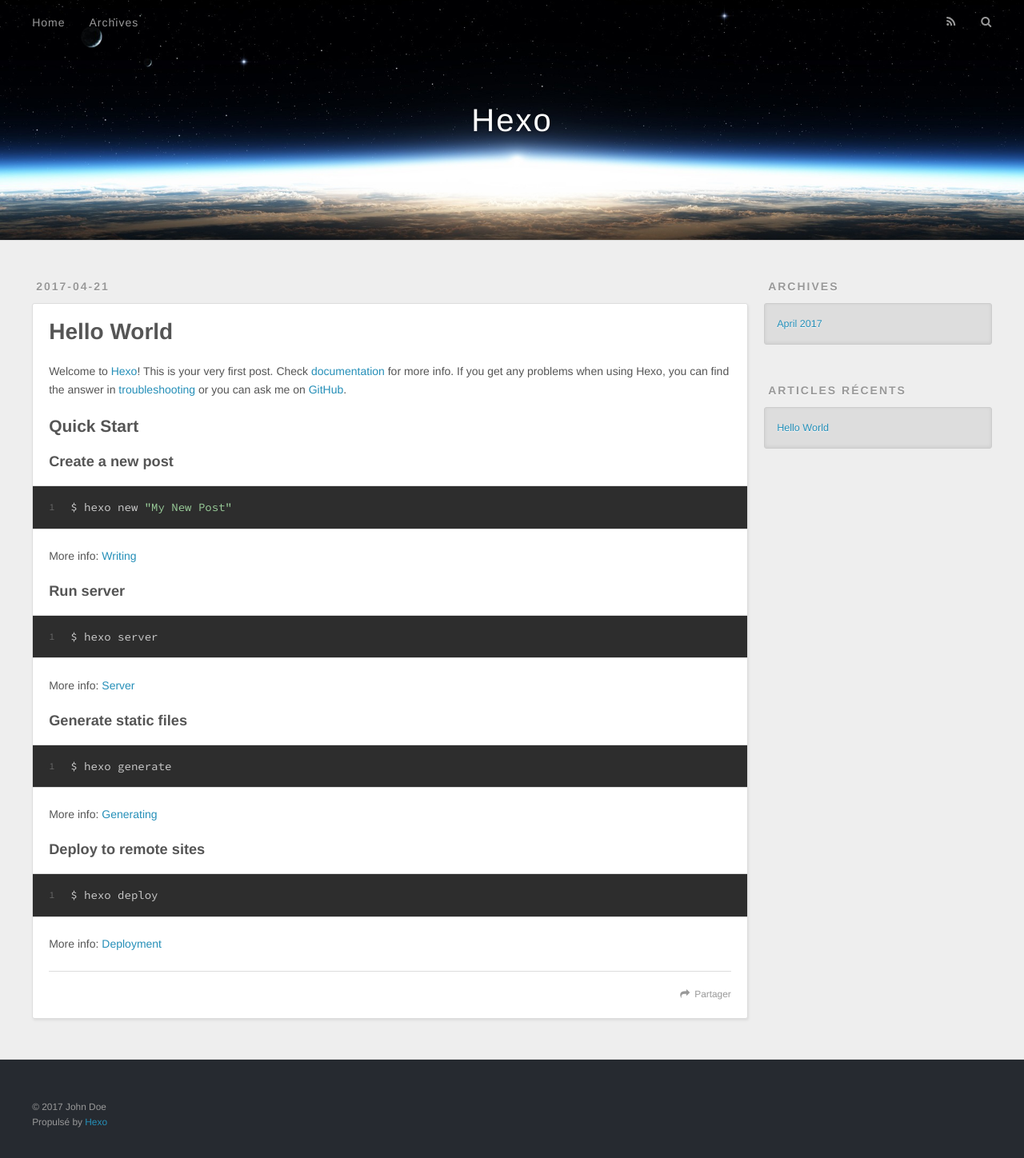
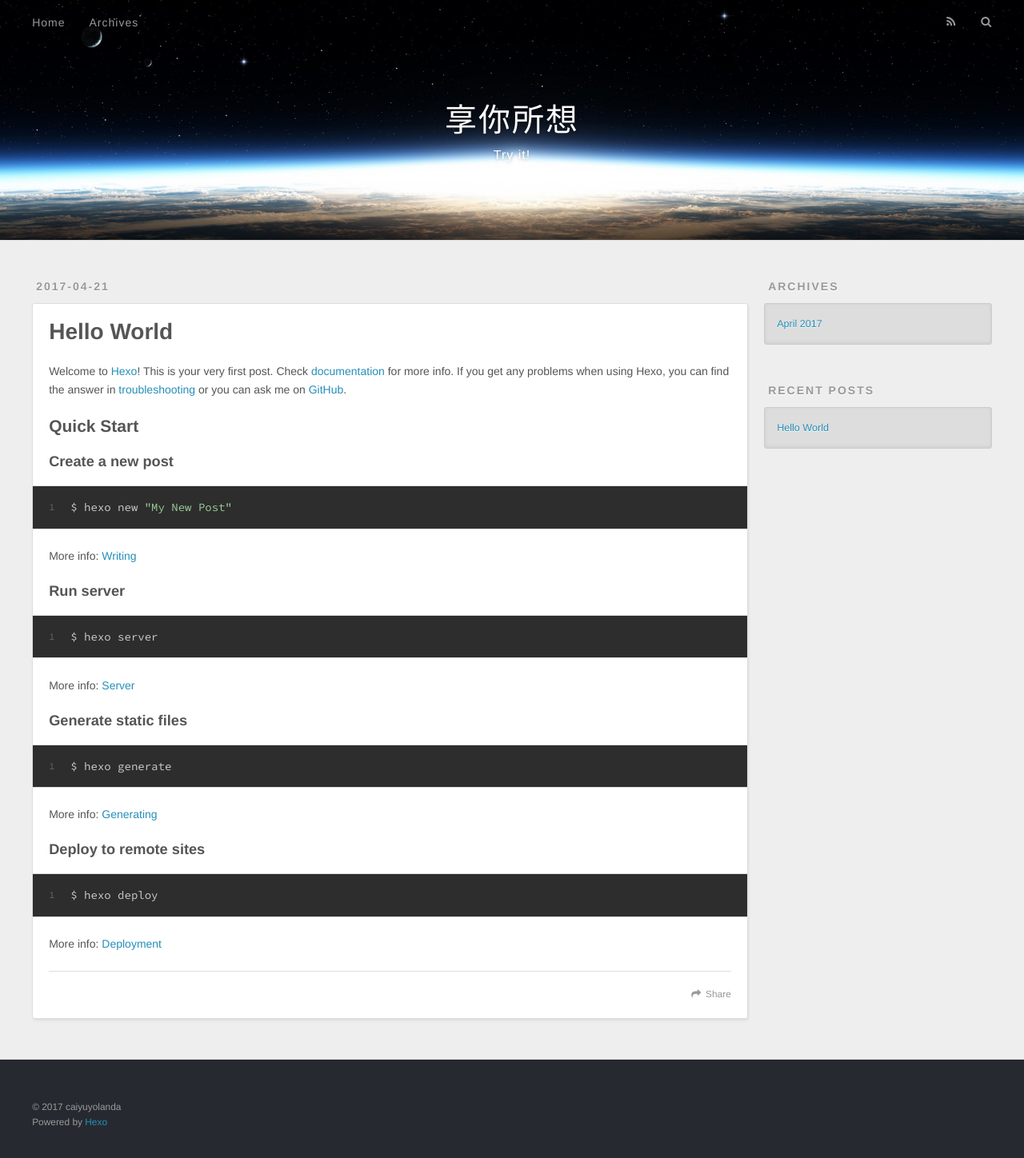
Before and after one commit to yucaiyolanda/caiyuyolanda.github.io, a plain HTML site: page index.html in a window 1280 px wide. Shown: the whole page at 80% size. Drawn offline with nearby package versions, Linux system fonts and the light colour scheme.

Commit message:
Site updated: 2017-04-22 13:50:53

```diff
--- a/index.html
+++ b/index.html
@@ -3,16 +3,19 @@
 <head>
   <meta charset="utf-8">
 
-  <title>Hexo</title>
+  <title>享你所想</title>
   <meta name="viewport" content="width=device-width, initial-scale=1, maximum-scale=1">
-  <meta property="og:type" content="website">
-<meta property="og:title" content="Hexo">
-<meta property="og:url" content="http://yoursite.com/index.html">
-<meta property="og:site_name" content="Hexo">
+  <meta name="description" content="A little kindness will make a real difference.">
+<meta property="og:type" content="website">
+<meta property="og:title" content="享你所想">
+<meta property="og:url" content="http://yucaiyolanda.com/index.html">
+<meta property="og:site_name" content="享你所想">
+<meta property="og:description" content="A little kindness will make a real difference.">
 <meta name="twitter:card" content="summary">
-<meta name="twitter:title" content="Hexo">
+<meta name="twitter:title" content="享你所想">
+<meta name="twitter:description" content="A little kindness will make a real difference.">
 
-    <link rel="alternate" href="/atom.xml" title="Hexo" type="application/atom+xml">
+    <link rel="alternate" href="/atom.xml" title="享你所想" type="application/atom+xml">
 
 
     <link rel="icon" href="/favicon.png">
@@ -33,8 +36,12 @@
   <div id="header-outer" class="outer">
     <div id="header-title" class="inner">
       <h1 id="logo-wrap">
-        <a href="/" id="logo">Hexo</a>
+        <a href="/" id="logo">享你所想</a>
       </h1>
+
+        <h2 id="subtitle-wrap">
+          <a href="/" id="subtitle">Try it!</a>
+        </h2>
 
     </div>
     <div id="header-inner" class="inner">
@@ -48,12 +55,12 @@
       </nav>
       <nav id="sub-nav">
 
-          <a id="nav-rss-link" class="nav-icon" href="/atom.xml" title="Flux RSS"></a>
+          <a id="nav-rss-link" class="nav-icon" href="/atom.xml" title="RSS Feed"></a>
 
-        <a id="nav-search-btn" class="nav-icon" title="Rechercher"></a>
+        <a id="nav-search-btn" class="nav-icon" title="Search"></a>
       </nav>
       <div id="search-form-wrap">
-        <form action="//google.com/search" method="get" accept-charset="UTF-8" class="search-form"><input type="search" name="q" class="search-form-input" placeholder="Search"><button type="submit" class="search-form-submit">&#xF002;</button><input type="hidden" name="sitesearch" value="http://yoursite.com"></form>
+        <form action="//google.com/search" method="get" accept-charset="UTF-8" class="search-form"><input type="search" name="q" class="search-form-input" placeholder="Search"><button type="submit" class="search-form-submit">&#xF002;</button><input type="hidden" name="sitesearch" value="http://yucaiyolanda.com"></form>
       </div>
     </div>
   </div>
@@ -96,7 +103,7 @@
 
     </div>
     <footer class="article-footer">
-      <a data-url="http://yoursite.com/2017/04/21/hello-world/" data-id="cj1smmpdd0000i8o00k0rm0sm" class="article-share-link">Partager</a>
+      <a data-url="http://yucaiyolanda.com/2017/04/21/hello-world/" data-id="cj1suj7fe0000vso0mnuamjkl" class="article-share-link">Share</a>
 
 
     </footer>
@@ -131,7 +138,7 @@
 
 
   <div class="widget-wrap">
-    <h3 class="widget-title">Articles récents</h3>
+    <h3 class="widget-title">Recent Posts</h3>
     <div class="widget">
       <ul>
 
@@ -151,8 +158,8 @@
 
   <div class="outer">
     <div id="footer-info" class="inner">
-      &copy; 2017 John Doe<br>
-      Propulsé by <a href="http://hexo.io/" target="_blank">Hexo</a>
+      &copy; 2017 caiyuyolanda<br>
+      Powered by <a href="http://hexo.io/" target="_blank">Hexo</a>
     </div>
   </div>
 </footer>
```
Also changed, not shown: 2017/04/21/hello-world/index.html (+16 -12 lines), archives/2017/04/index.html (+21 -14 lines), archives/2017/index.html (+21 -14 lines), archives/index.html (+21 -14 lines).
